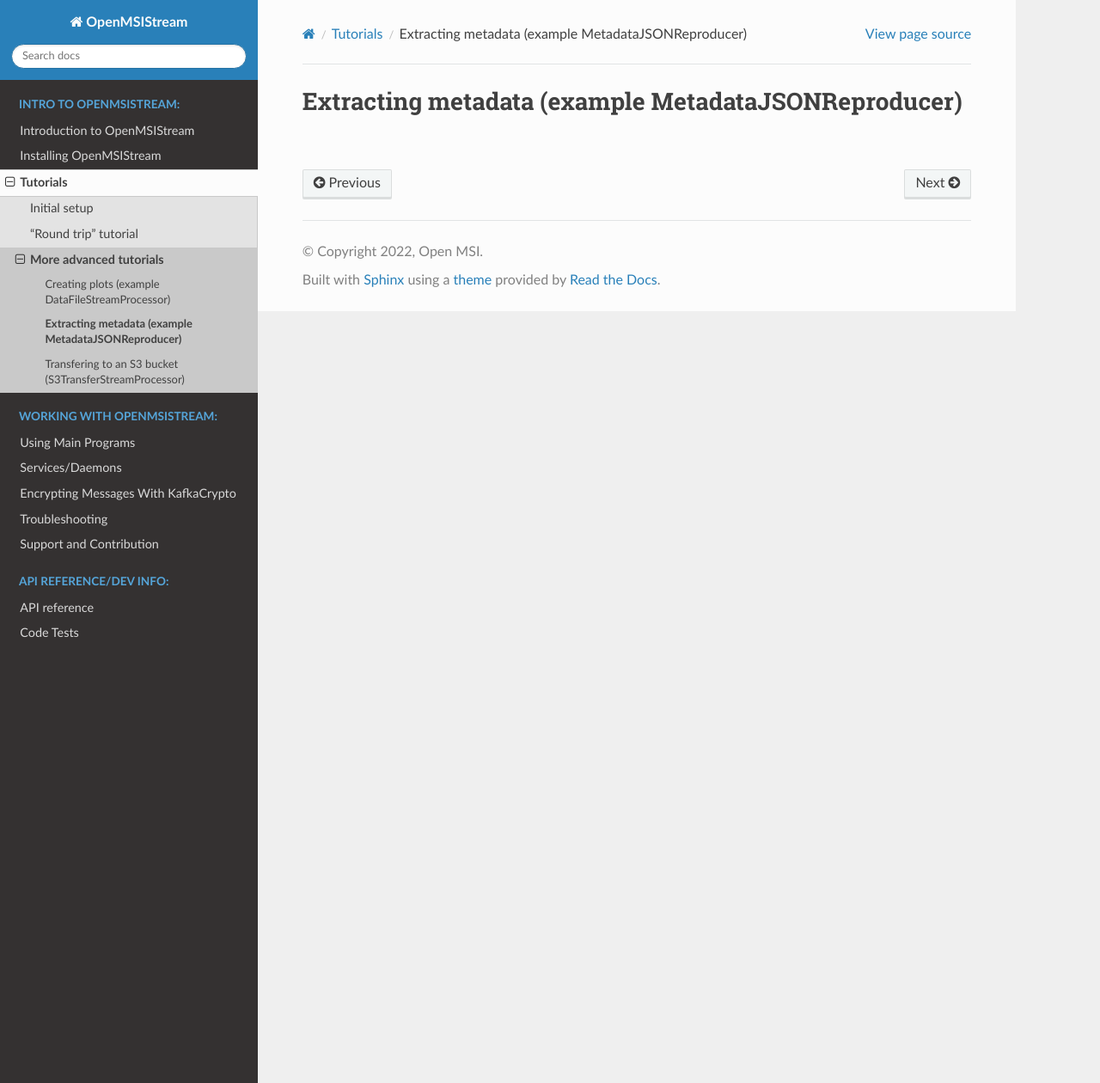
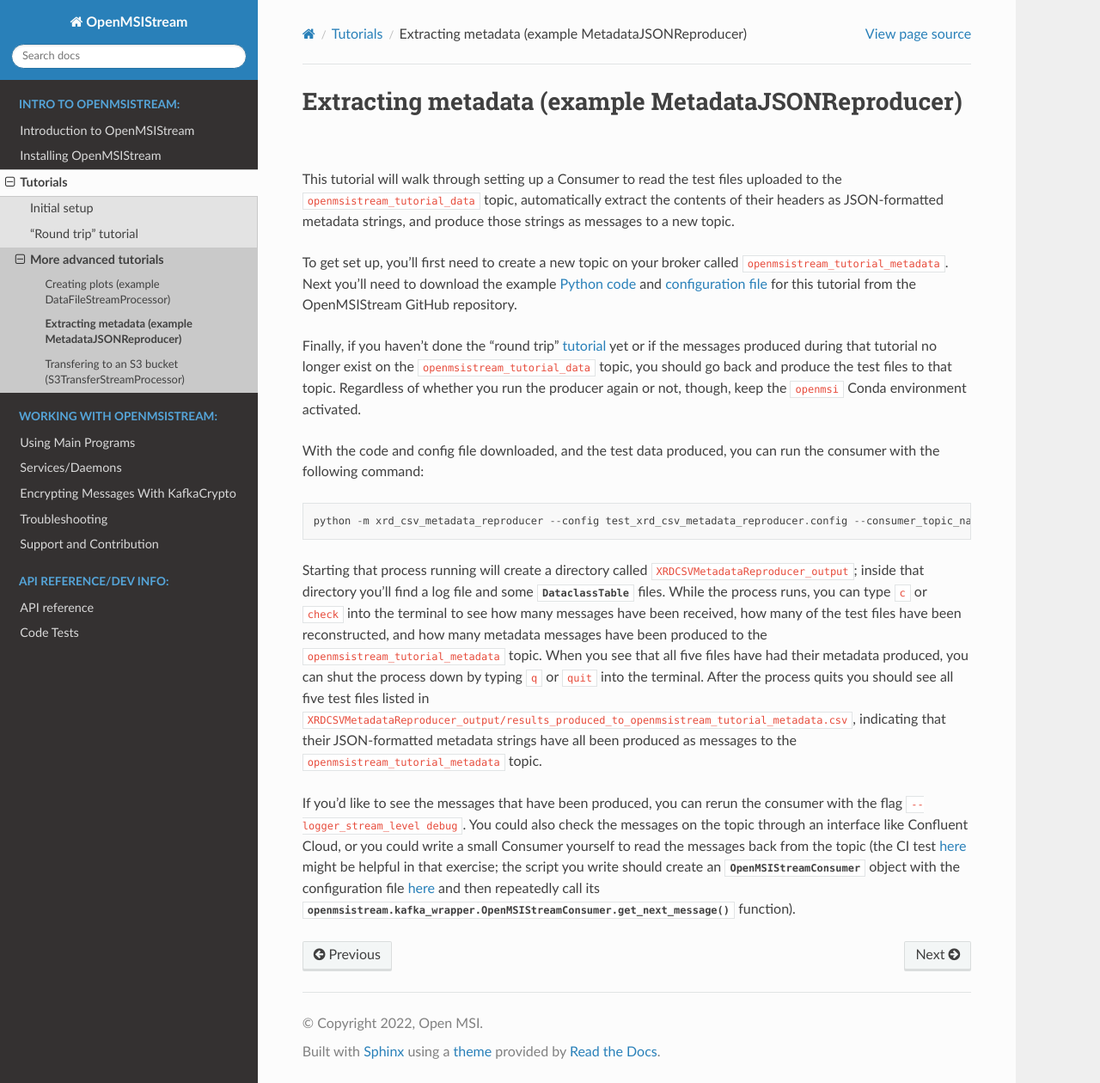
Before and after one commit to openmsi/openmsistream, a Sphinx documentation site: the page built from docs/source/introduction/tutorials/extracting_metadata.rst, in a window 1280 px wide and 1260 px high. Shown: the whole window at 86% size. Built offline with Sphinx 7.4.7 and the Read the Docs theme 2.0.0, drawn with Linux system fonts in a browser that asks for light colours.

Commit message:
add tutorial for automated metadata extraction

```diff
--- a/docs/source/introduction/tutorials.rst
+++ b/docs/source/introduction/tutorials.rst
@@ -59,7 +59,7 @@ As files are recognized by the producer, you'll see the same files appear with t
 
 At that point you should also be able to see all of the test files listed in ``openmsistream_upload/LOGS/uploaded_to_openmsistream_tutorial_data.csv``. Both of the log files should be empty if everything proceeded normally, because they only log warnings or errors.
 
-If you'd like to do this tutorial again you'll need to delete the ``LOGS`` subdirectory (otherwise the producer will skip files that have been uploaded previously). You can see more about what's going on under the hood by running either or both of the commands above with the flag ``--logger_stream_level debug``, in which case more messages will be printed as files are uploaded and downloaded. You can also upload/download any files you'd like, but the test files used here were chosen for the advanced tutorials in the following pages.
+If you'd like to do this tutorial again you'll need to delete the ``LOGS`` subdirectory (otherwise the producer will skip files that have been uploaded previously). You can see more about what's going on under the hood by running either or both of the commands above with the flag ``--logger_stream_level debug``, in which case more messages will be printed as files are uploaded and downloaded, or with the ``-h`` flag to see all of the command line options. You can also upload/download any files you'd like, but the test files used here were chosen for the advanced tutorials in the following pages.
 
 More advanced tutorials
 =======================
--- a/docs/source/introduction/tutorials/extracting_metadata.rst
+++ b/docs/source/introduction/tutorials/extracting_metadata.rst
@@ -1,3 +1,17 @@
 ====================================================
 Extracting metadata (example MetadataJSONReproducer)
 ====================================================
+
+This tutorial will walk through setting up a Consumer to read the test files uploaded to the ``openmsistream_tutorial_data`` topic, automatically extract the contents of their headers as JSON-formatted metadata strings, and produce those strings as messages to a new topic.
+
+To get set up, you'll first need to create a new topic on your broker called ``openmsistream_tutorial_metadata``. Next you'll need to download the example `Python code <https://github.com/openmsi/openmsistream/tree/main/examples/extracting_metadata/xrd_csv_metadata_reproducer.py>`_ and `configuration file <https://github.com/openmsi/openmsistream/tree/main/examples/extracting_metadata/test_xrd_csv_metadata_reproducer.config>`_ for this tutorial from the OpenMSIStream GitHub repository.
+
+Finally, if you haven't done the "round trip" :ref:`tutorial <"Round trip" tutorial>` yet or if the messages produced during that tutorial no longer exist on the ``openmsistream_tutorial_data`` topic, you should go back and produce the test files to that topic. Regardless of whether you run the producer again or not, though, keep the ``openmsi`` Conda environment activated.
+
+With the code and config file downloaded, and the test data produced, you can run the consumer with the following command::
+
+    python -m xrd_csv_metadata_reproducer --config test_xrd_csv_metadata_reproducer.config --consumer_topic_name openmsistream_tutorial_data --producer_topic_name openmsistream_tutorial_metadata
+
+Starting that process running will create a directory called ``XRDCSVMetadataReproducer_output``; inside that directory you'll find a log file and some :class:`~.utilities.DataclassTable` files. While the process runs, you can type ``c`` or ``check`` into the terminal to see how many messages have been received, how many of the test files have been reconstructed, and how many metadata messages have been produced to the ``openmsistream_tutorial_metadata`` topic. When you see that all five files have had their metadata produced, you can shut the process down by typing ``q`` or ``quit`` into the terminal. After the process quits you should see all five test files listed in ``XRDCSVMetadataReproducer_output/results_produced_to_openmsistream_tutorial_metadata.csv``, indicating that their JSON-formatted metadata strings have all been produced as messages to the ``openmsistream_tutorial_metadata`` topic.
+
+If you'd like to see the messages that have been produced, you can rerun the consumer with the flag ``--logger_stream_level debug``. You could also check the messages on the topic through an interface like Confluent Cloud, or you could write a small Consumer yourself to read the messages back from the topic (the CI test `here <https://github.com/openmsi/openmsistream/blob/main/test/unittests/test_metadata_reproducer.py>`_ might be helpful in that exercise; the script you write should create an :class:`~.kafka_wrapper.OpenMSIStreamConsumer` object with the configuration file `here <https://github.com/openmsi/openmsistream/blob/main/openmsistream/kafka_wrapper/config_files/test_metadata_reproducer_consumer.config>`_ and then repeatedly call its :func:`openmsistream.kafka_wrapper.OpenMSIStreamConsumer.get_next_message` function).
```
Also changed, not shown: other parts of docs/source/introduction/tutorials.rst (+0 -1 lines), 1 other file.
